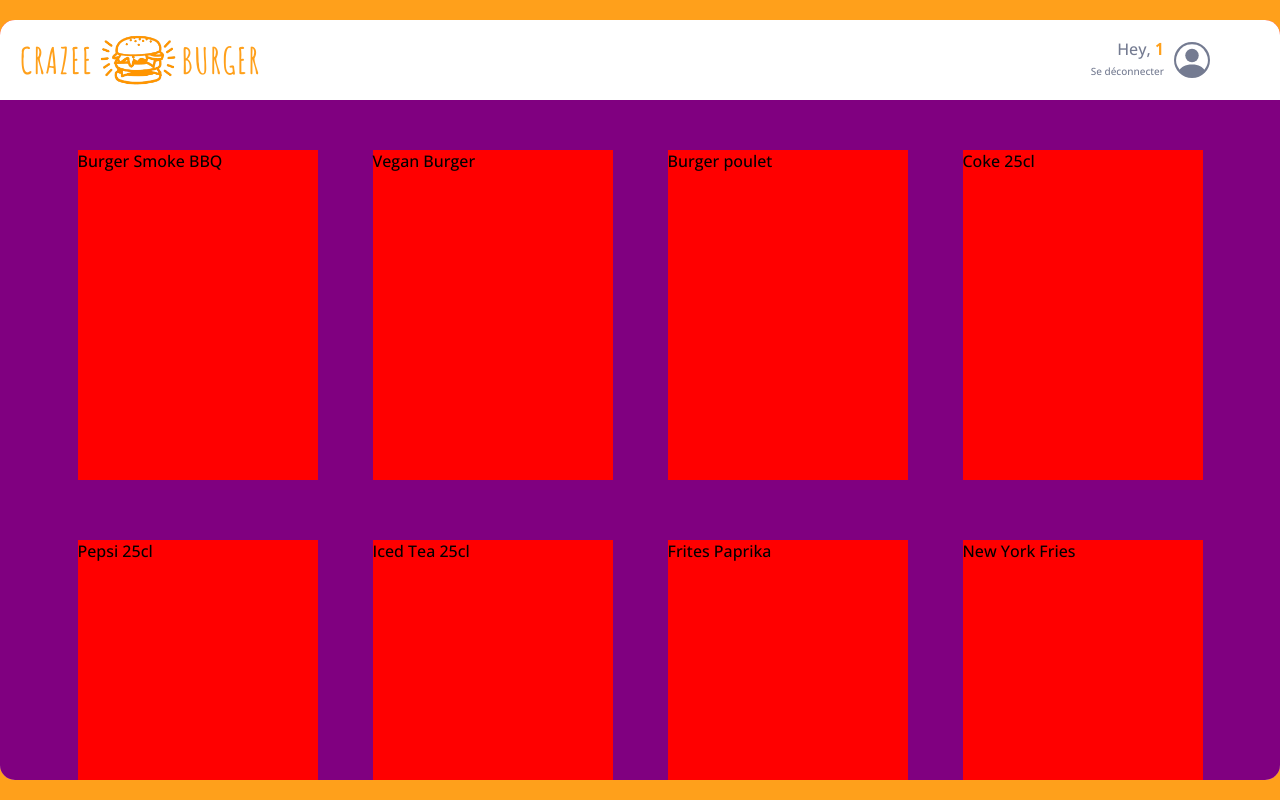
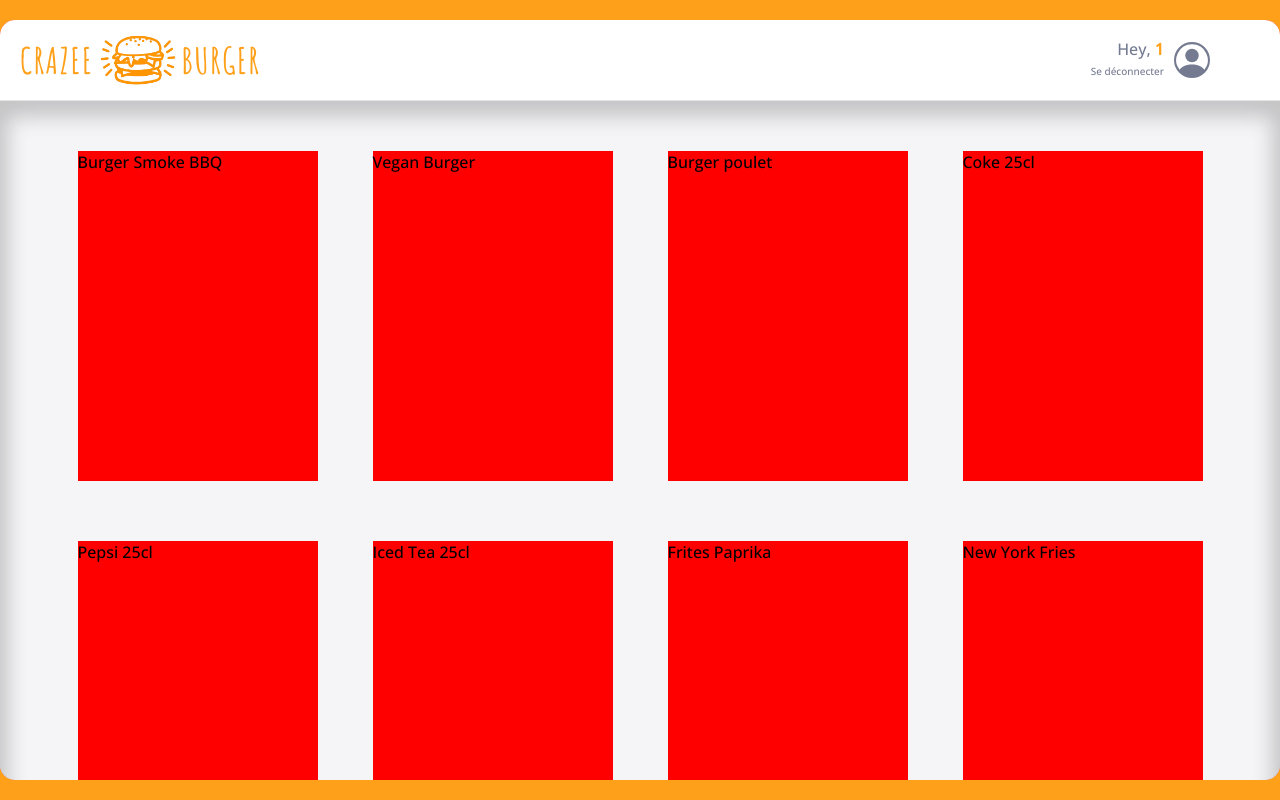
Before and after one commit to LaetiTcha/crazee-burger, a React (Create React App) app: page /order/1 in a window 1280 px wide. Built offline with nearby package versions, Linux system fonts and the light colour scheme.

Commit message:
💄 F05: ORDER > MENU > Add final style

```diff
--- a/src/components/pages/order/Main/Menu.js
+++ b/src/components/pages/order/Main/Menu.js
@@ -1,6 +1,7 @@
 import { useState } from "react";
 import styled from "styled-components";
 import { fakeMenu2 } from "../../../../fakeData/fakeMenu";
+import { theme } from "../../../../theme/index";
 
 export default function Menu() {
   const [menu, setMenu] = useState(fakeMenu2);
@@ -15,7 +16,8 @@ export default function Menu() {
 }
 
 const MenuStyled = styled.div`
-  background: purple;
+  background: ${theme.colors.background_white};
+  box-shadow: 0px 8px 20px 8px rgba(0, 0, 0, 0.2) inset;
   display: grid;
   grid-template-columns: repeat(4, 1fr);
   grid-row-gap: 60px;
--- a/src/components/pages/order/Navbar/Navbar.js
+++ b/src/components/pages/order/Navbar/Navbar.js
@@ -23,6 +23,7 @@ const NavbarStyled = styled.nav`
 
   border-top-left-radius: ${theme.borderRadius.extraRound};
   border-top-right-radius: ${theme.borderRadius.extraRound};
+  border-bottom: 1px solid ${theme.colors.greyLight};
 
   .logo-order-page {
     cursor: pointer;
```
